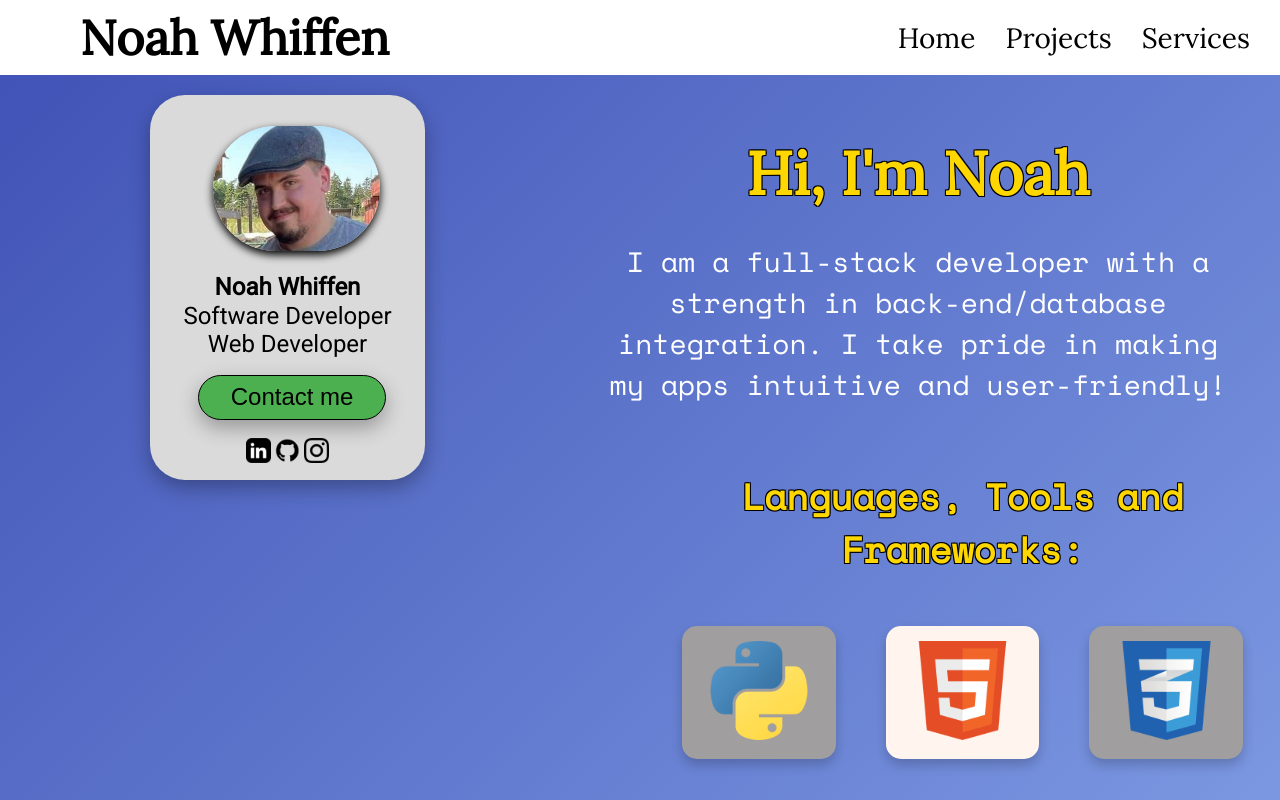
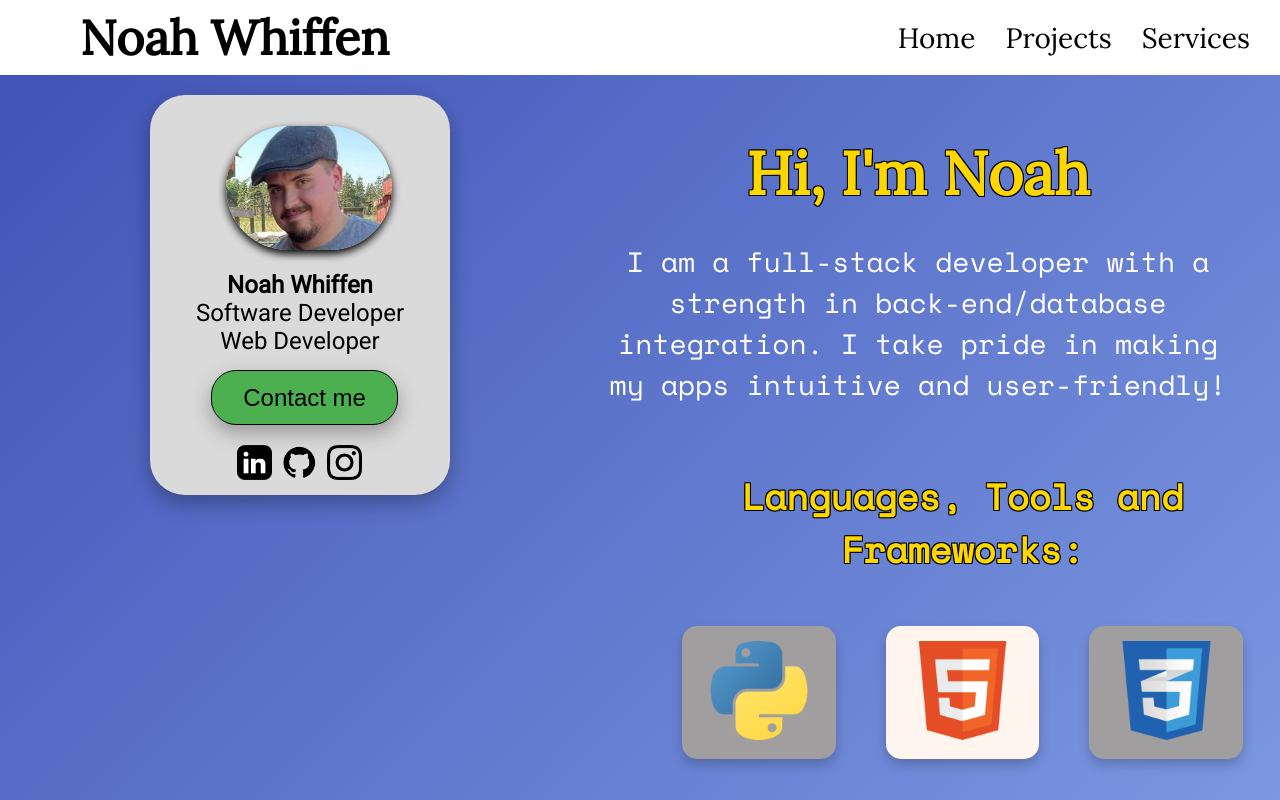
Before and after one commit to NoahWhiffen/portfolioSite, a plain HTML site: page docs/index.html in a window 1280 px wide. Shown: the top 800 px of the page. Drawn offline with nearby package versions, Linux system fonts and the light colour scheme.

Commit message:
just some size adjustments

```diff
--- a/docs/styles/index.css
+++ b/docs/styles/index.css
@@ -259,8 +259,8 @@ form button:hover {
         position: fixed;
         margin-left: 150px;
         margin-top: 20px;
-        width: 275px;
-        height: 385px;
+        width: 300px;
+        height: 400px;
         top: 75px;
         font-size: 1em;
         padding: 10px;
@@ -278,13 +278,13 @@ form button:hover {
 
     .contact-button {
         font-size: 1.5rem;
-        height: 45px;
+        height: 55px;
     }
 
     .socialIcons {
-    width: 25px;
-    height: 25px;
-    margin: 2px;
+    width: 35px;
+    height: 35px;
+    margin: 5px;
 }
 
     .contentContainer {
```
